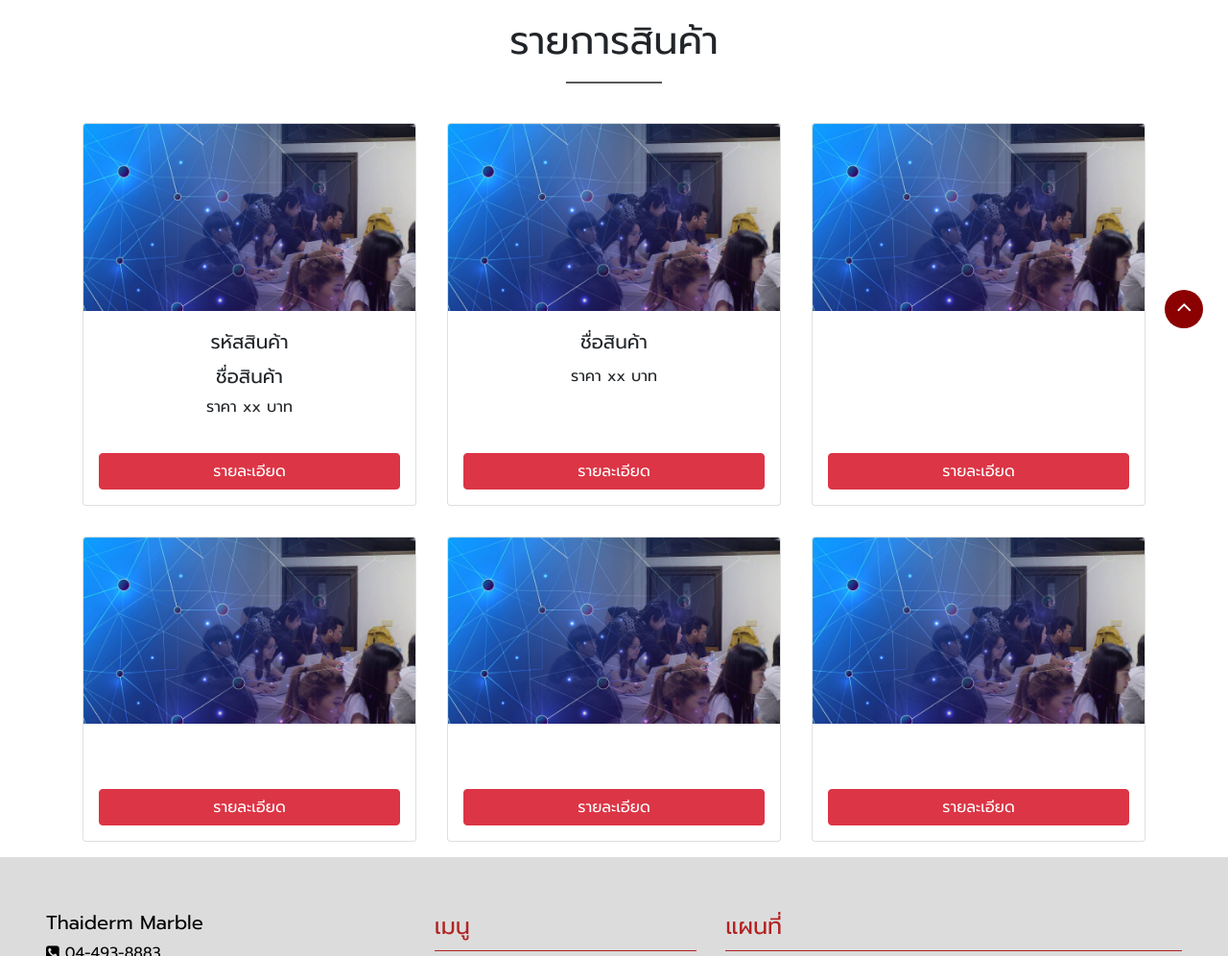
After one commit to FreeMovie2/Thaiderm, a PHP site: page /blog/productlist.php in a window 1280 px wide. The commit adds this page. Shown: the part 442-1438 px from the top of the page at 96% size. Run offline with PHP 8.4, Linux system fonts and the light colour scheme; some libraries are stand-ins or nearby versions.

Commit message:
Add files via upload

```diff
--- a/blog-detail.php
+++ b/blog-detail.php
@@ -73,7 +73,7 @@
             </div>
             <div class="col-12">
                 <div class="owl-carousel owl-theme">
-                    <
+
                     <section class="col-12 p-2">
                         <div class="card h-100">
                             <a href="blog-detail.php?id=" class="warpper-card-img">
--- a/includes/footer.php
+++ b/includes/footer.php
@@ -47,11 +47,14 @@
                 <li class="nav-item <?php echo $file_name == 'index' ? 'active': '' ?>">
                     <a class="nav-link" href="index.php">หน้าแรก <span class="sr-only">(current)</span></a>
                 </li>
-                <li class="nav-item <?php echo $file_name == 'about' ? 'active': '' ?>">
-                    <a class="nav-link" href="about.php">เกี่ยวกับเรา</a>
+                <li class="nav-item <?php echo $file_name == 'product' ? 'active': '' ?>">
+                    <a class="nav-link" href="product.php">สินค้า</a>
                 </li>
                 <li class="nav-item <?php echo $file_name == 'blog' || $file_name == 'blog-detail' ? 'active': '' ?>">
                     <a class="nav-link" href="blog.php">บทความ</a>
+                </li>
+                <li class="nav-item <?php echo $file_name == 'blog' || $file_name == 'blog-detail' ? 'active': '' ?>">
+                    <a class="nav-link" href="blog.php">แกลลอรี่</a>
                 </li>
                 <li class="nav-item <?php echo $file_name == 'contact' ? 'active': '' ?>">
                     <a class="nav-link" href="contact.php">ติดต่อเรา</a>
--- a/includes/meta.php
+++ b/includes/meta.php
@@ -15,7 +15,7 @@
     <meta property="og:type" content="website">
 
     <!-- Favicons -->
-    <link rel="apple-touch-icon" sizes="180x180" href="assets/images/favicons/apple-touch-icon.png">
+    <!-- <link rel="apple-touch-icon" sizes="180x180" href="assets/images/favicons/apple-touch-icon.png">
     <link rel="icon" type="image/png" sizes="32x32" href="assets/images/favicons/favicon-32x32.png">
     <link rel="icon" type="image/png" sizes="16x16" href="assets/images/favicons/favicon-16x16.png">
     <link rel="manifest" href="assets/images/favicons/site.webmanifest">
@@ -23,4 +23,4 @@
     <link rel="shortcut icon" href="assets/images/favicons/favicon.ico">
     <meta name="msapplication-TileColor" content="#da532c">
     <meta name="msapplication-config" content="assets/images/favicons/browserconfig.xml">
-    <meta name="theme-color" content="#ffffff">
+    <meta name="theme-color" content="#ffffff"> -->
--- a/includes/navbar.php
+++ b/includes/navbar.php
@@ -14,11 +14,14 @@
                 <li class="nav-item <?php echo $file_name == 'index' ? 'active': '' ?>">
                     <a class="nav-link" href="index.php">หน้าแรก <span class="sr-only">(current)</span></a>
                 </li>
-                <li class="nav-item <?php echo $file_name == 'about' ? 'active': '' ?>">
-                    <a class="nav-link" href="about.php">เกี่ยวกับเรา</a>
+                <li class="nav-item <?php echo $file_name == 'product' ? 'active': '' ?>">
+                    <a class="nav-link" href="product.php">สินค้า</a>
                 </li>
                 <li class="nav-item <?php echo $file_name == 'blog' || $file_name == 'blog-detail' ? 'active': '' ?>">
                     <a class="nav-link" href="blog.php">บทความ</a>
+                </li>
+                <li class="nav-item <?php echo $file_name == 'blog' || $file_name == 'blog-detail' ? 'active': '' ?>">
+                    <a class="nav-link" href="blog.php">แกลลอรี่</a>
                 </li>
                 <li class="nav-item <?php echo $file_name == 'contact' ? 'active': '' ?>">
                     <a class="nav-link" href="contact.php">ติดต่อเรา</a>
--- /dev/null
+++ b/productlist.php
@@ -0,0 +1,146 @@
+<?php
+
+
+?>
+<!DOCTYPE html>
+<html lang="en">
+<head>
+    <meta charset="UTF-8">
+    <meta name="viewport" content="width=320, initial-scale=1, maximum-scale=1, user-scalable=0"/>
+    <meta http-equiv="X-UA-Compatible" content="ie=edge">
+    <title>Thaiderm Marble</title>
+
+<!-- Section Meta tag -->
+    <?php include_once('includes/meta.php') ?>
+
+<!-- CSS -->
+    <link rel="stylesheet" href="node_modules/bootstrap/dist/css/bootstrap.min.css">
+    <link rel="stylesheet" href="node_modules/font-awesome/css/font-awesome.min.css">
+    <link href="https://fonts.googleapis.com/css?family=Prompt" rel="stylesheet">
+    <link rel="stylesheet" href="assets/css/style.css">
+
+
+</head>
+<body>
+
+<!-- Section Navbar -->
+    <?php include_once('includes/navbar.php') ?>
+
+<!-- Section Page-title -->
+    <header class="jarallax" data-speed="0.5" style="background-image: url(assets/images/03.JPG);">
+        <div class="page-image">
+            <h1 class="display-4 font-weight-bold">รายการสินค้า</h1>
+            <p class="lead">ไทยเดิมหินอ่อน หินกาบ หินแกรนิต หินทราย หินจิ๊กซอ</p>
+        </div>
+    </header>
+    <section class="jumbotron-fluid">
+        <div class="container">
+            <h1 class="border-short-bottom text-center">รายการสินค้า</h1>
+            <div class="row">
+                <section class="col-12 col-sm-6 col-md-4 p-3">
+                    <div class="card h-100">
+                        <a href="productdete.php?=" class="warpper-card-img">
+                            <img class="card-img-top" src="assets/images/bg.jpg" alt="Coding">
+                        </a>
+                        <div class="card-body text-center">
+                        <h5 class="card-title">รหัสสินค้า</h5>
+                        <h5 class="card-text">ชื่อสินค้า</h5>
+                        <p class="card-text">ราคา xx บาท</p>
+                    </div>
+                        <div class="p-3">
+                            <a href="" class="btn btn-danger btn-block">รายละเอียด</a>
+                        </div>
+                    </div>
+                </section>
+                <section class="col-12 col-sm-6 col-md-4 p-3">
+                    <div class="card h-100">
+                        <a href="productdete.php?=" class="warpper-card-img">
+                            <img class="card-img-top" src="assets/images/bg.jpg" alt="Coding">
+                        </a>
+                        <div class="card-body text-center">
+                        <h5 class="card-title">ชื่อสินค้า</h5>
+                        <p class="card-text">ราคา xx บาท</p>
+                    </div>
+                        <div class="p-3">
+                            <a href="" class="btn btn-danger btn-block">รายละเอียด</a>
+                        </div>
+                    </div>
+                </section>
+                <section class="col-12 col-sm-6 col-md-4 p-3">
+                    <div class="card h-100">
+                        <a href="" class="warpper-card-img">
+                            <img class="card-img-top" src="assets/images/bg.jpg" alt="Coding">
+                        </a>
+                        <div class="card-body">
+                        <h5 class="card-title"></h5>
+                        <p class="card-text"></p>
+                    </div>
+                        <div class="p-3">
+                            <a href="" class="btn btn-danger btn-block">รายละเอียด</a>
+                        </div>
+                    </div>
+                </section>
+                <section class="col-12 col-sm-6 col-md-4 p-3">
+                    <div class="card h-100">
+                        <a href="" class="warpper-card-img">
+                            <img class="card-img-top" src="assets/images/bg.jpg" alt="Coding">
+                        </a>
+                        <div class="card-body">
+                        <h5 class="card-title"></h5>
+                        <p class="card-text"></p>
+                    </div>
+                        <div class="p-3">
+                            <a href="" class="btn btn-danger btn-block">รายละเอียด</a>
+                        </div>
+                    </div>
+                </section>
+                <section class="col-12 col-sm-6 col-md-4 p-3">
+                    <div class="card h-100">
+                        <a href="" class="warpper-card-img">
+                            <img class="card-img-top" src="assets/images/bg.jpg" alt="Coding">
+                        </a>
+                        <div class="card-body">
+                        <h5 class="card-title"></h5>
+                        <p class="card-text"></p>
+                    </div>
+                        <div class="p-3">
+                            <a href="" class="btn btn-danger btn-block">รายละเอียด</a>
+                        </div>
+                    </div>
+                </section>
+                <section class="col-12 col-sm-6 col-md-4 p-3">
+                    <div class="card h-100">
+                        <a href="" class="warpper-card-img">
+                            <img class="card-img-top" src="assets/images/bg.jpg" alt="Coding">
+                        </a>
+                        <div class="card-body">
+                        <h5 class="card-title"></h5>
+                        <p class="card-text"></p>
+                    </div>
+                        <div class="p-3">
+                            <a href="" class="btn btn-danger btn-block">รายละเอียด</a>
+                        </div>
+                    </div>
+                </section>
+            </div>
+        </div>
+    </section>
+
+<!-- Section Footer -->
+    <?php include_once('includes/footer.php') ?>
+    <!-- <?php include_once('php/userlogs.php') ?> -->
+
+    <div class="to-top">
+        <i class="fa fa-angle-up" aria-hidden="true"></i>
+    </div>
+
+
+    <script src="node_modules/jquery/dist/jquery.min.js"></script>
+    <script src="node_modules/bootstrap/dist/js/bootstrap.min.js"></script>
+    <script src="node_modules/popper.js/dist/umd/popper.min.js"></script>
+    <script src="node_modules/jarallax/dist/jarallax.min.js"></script>
+    <script async defer src="https://maps.googleapis.com/maps/api/js?key=AIzaSyAN7pVYXyLuKkftPkDMFhpTjov4MYVxTnY&callback=initMap"></script>
+    <script src="assets/js/main.js"></script>
+
+</body>
+</html>
```
Also changed, not shown: product.php (added, +145 -0 lines), productcat.php (added, +145 -0 lines), productdete.php (added, +159 -0 lines).
